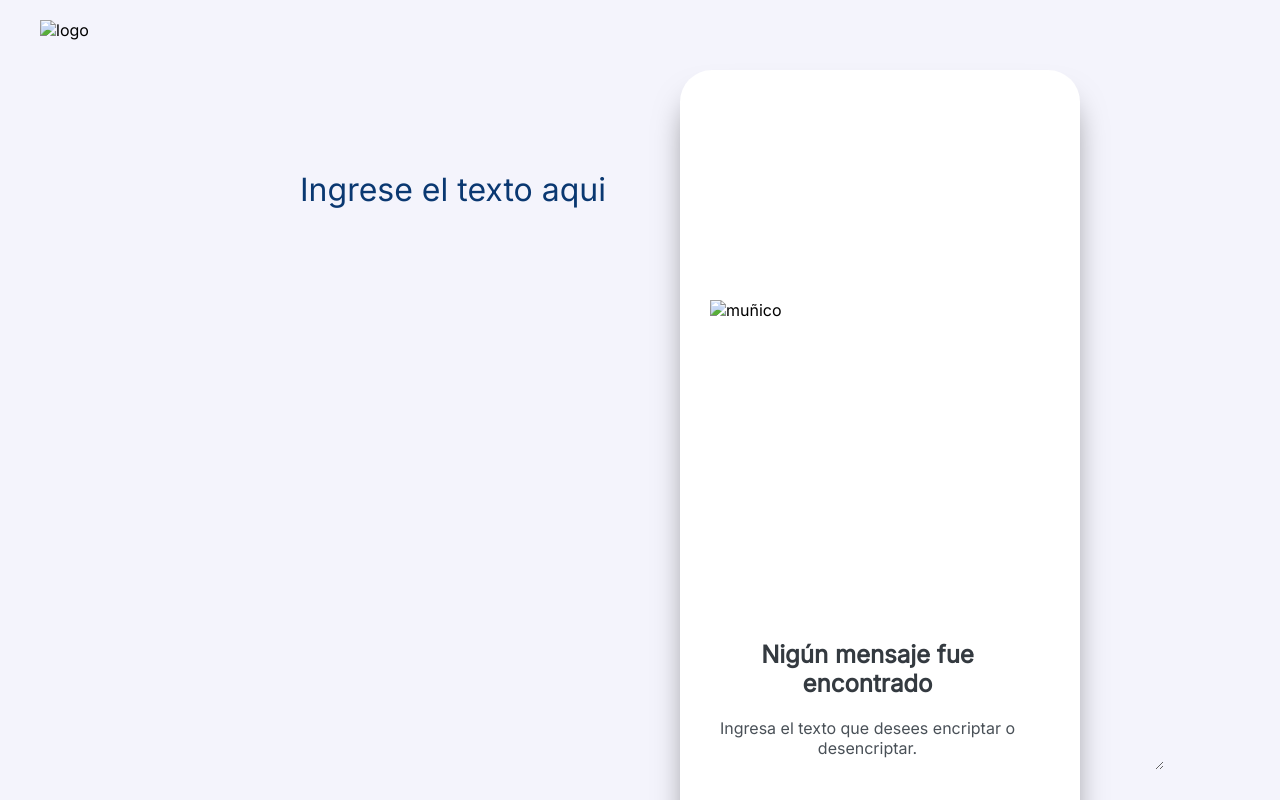
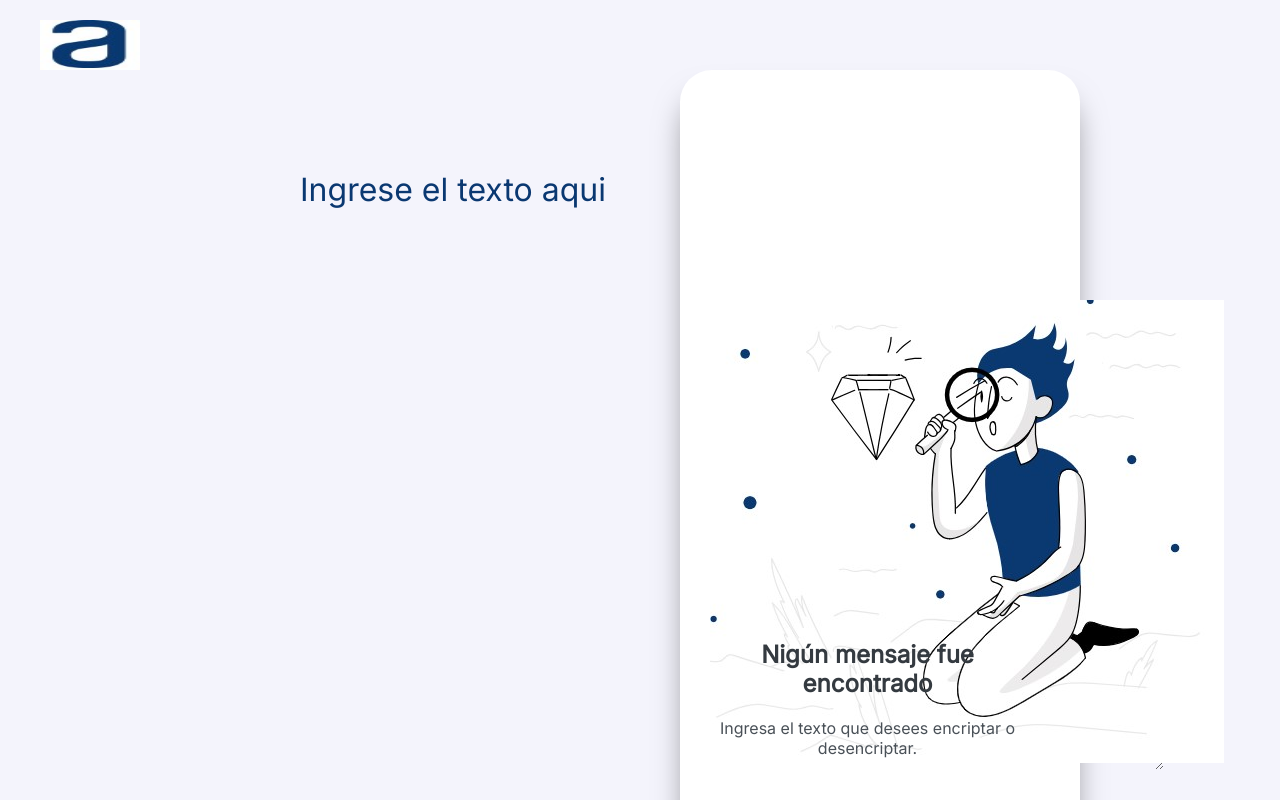
Before and after one commit to RCHJHON/PORTAFOLIO, a plain HTML site: page index.html in a window 1280 px wide. Shown: the top 800 px of the page. Drawn offline with Linux system fonts and the light colour scheme.

Commit message:
Add files via upload

```diff
--- a/index.html
+++ b/index.html
@@ -11,7 +11,7 @@
 </head>
 <body>
     <header>
-        <img class="logo" src="Imagenes/Logo.svg" alt="logo">
+        <img class="logo" src="Imagenes/Logo.jpg" alt="logo">
     </header>
     <main>
         <section class="seccion1">
@@ -19,7 +19,7 @@
                 <textarea placeholder="Ingrese el texto aqui" class="cajatexto"></textarea>
             </div>
             <div class="alerta">
-                <img src="Imagenes/alerta.svg" alt="alerta">
+                <img src="Imagenes/alerta.jpg" alt="alerta">
                 <p>Solo letras minúsculas y sin acentos</p>
             </div>
             <div class="contenedor-botones">
@@ -29,7 +29,7 @@
         </section>
         <section class="seccion2">
             <div class="contenedormunieco">
-                <img src="Imagenes/Muñeco.svg" alt="muñico">
+                <img src="Imagenes/Muñeco.jpg" alt="muñico">
             </div>
             <div class="contenedor-parrafo">
                 <h3>Nigún mensaje fue <br> encontrado</h3>
```
